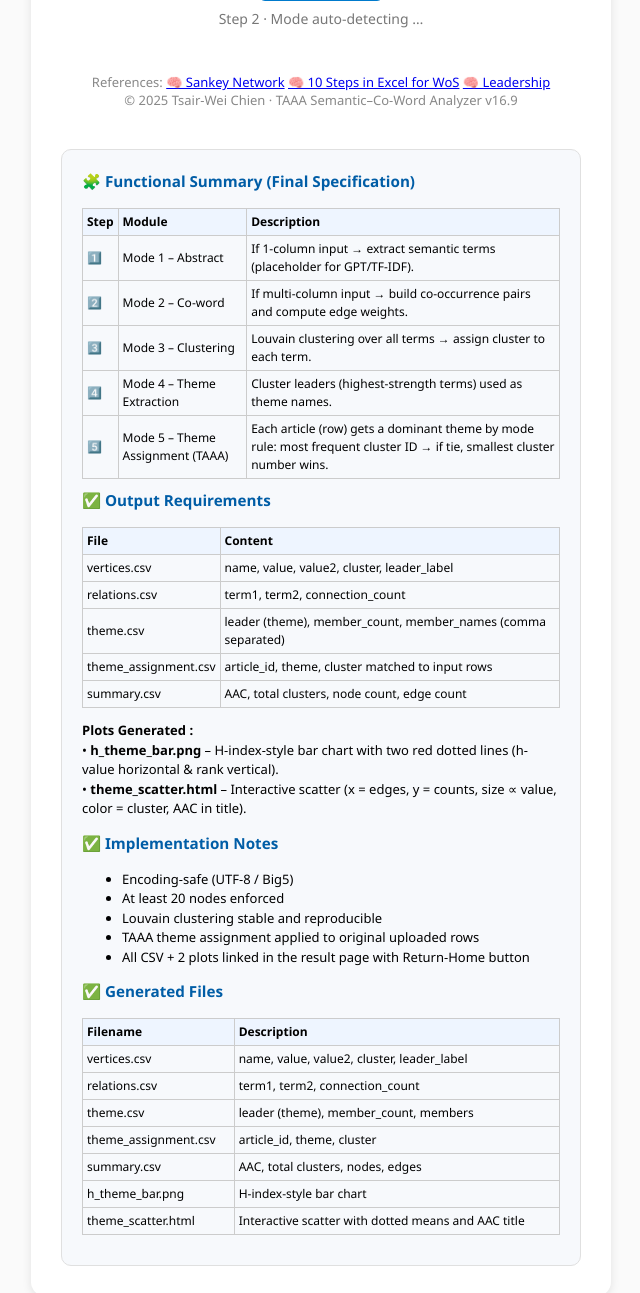
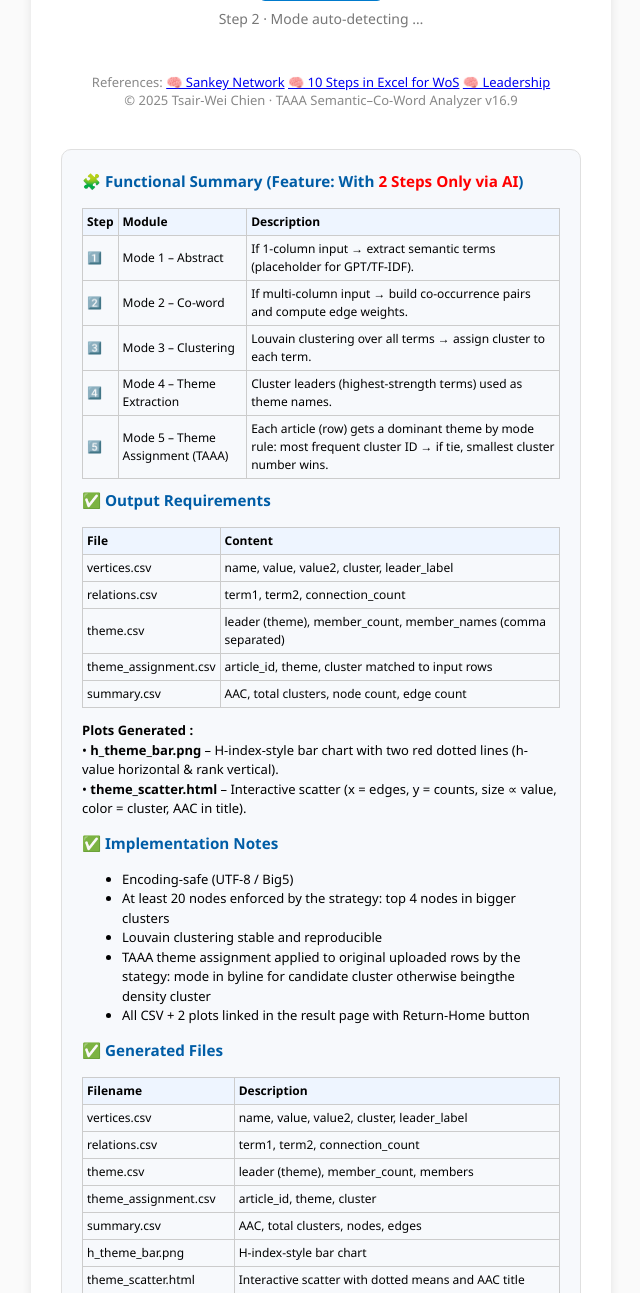
Before and after one commit to smilechien/TAAA_Semantic_Extractor, a FastAPI app: page / in a window 1280 px wide. Shown: the part 571-1864 px from the top of the page, without its empty margins (319-959 px from the left). Run offline with FastAPI, Linux system fonts and the light colour scheme.

Commit message:
Add files via upload

```diff
--- a/app/templates/index.html
+++ b/app/templates/index.html
@@ -62,7 +62,7 @@ footer{margin-top:25px;font-size:13px;color:#888;}
 
   <!-- 📘 Feature Summary Block -->
   <div class="note-block">
-    <h3>🧩 Functional Summary (Final Specification)</h3>
+    <h3>🧩 Functional Summary (Feature: With<font color="red"> 2 Steps Only via AI</font>)</h3>
     <table>
       <tr><th>Step</th><th>Module</th><th>Description</th></tr>
       <tr><td>1️⃣</td><td>Mode 1 – Abstract</td><td>If 1-column input → extract semantic terms (placeholder for GPT/TF-IDF).</td></tr>
@@ -90,9 +90,9 @@ footer{margin-top:25px;font-size:13px;color:#888;}
     <h3>✅ Implementation Notes</h3>
     <ul>
       <li>Encoding-safe (UTF-8 / Big5)</li>
-      <li>At least 20 nodes enforced</li>
+      <li>At least 20 nodes enforced by the strategy: top 4 nodes in bigger clusters</li>
       <li>Louvain clustering stable and reproducible</li>
-      <li>TAAA theme assignment applied to original uploaded rows</li>
+      <li>TAAA theme assignment applied to original uploaded rows by the stategy: mode in byline for candidate cluster otherwise beingthe density cluster </li>
       <li>All CSV + 2 plots linked in the result page with Return-Home button</li>
     </ul>
 
```
